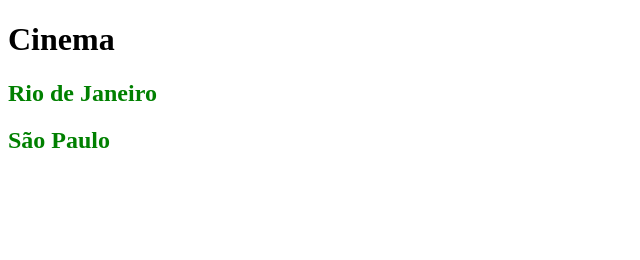
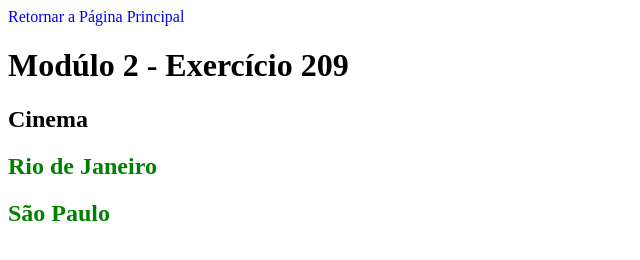
Before and after one commit to kaueleao/Exercicios_Origamid, a plain HTML site: page Módulo 2/Aula 209/index.html in a window 1280 px wide. Shown: the whole page, without its empty margins (0-640 px from the left). Drawn offline with Linux system fonts and the light colour scheme.

Commit message:
Apenas a criação dos links entre as páginas já criadas

```diff
--- a/Módulo 2/Aula 209/index.html
+++ b/Módulo 2/Aula 209/index.html
@@ -2,14 +2,16 @@
 <html>
     <head>
         <meta charset="utf-8">
-        <title>Cinema</title>
-        <link rel="stylesheet" href="/styles.css" />
+        <title>Módulo 2 - Exercício 209</title>
+        <link rel="stylesheet" href="/Módulo 2/Aula 209/styles.css" />
     </head>
 
     <body>
-        <h1>Cinema</h1>
-       <a href="/rj.html" style="text-decoration: none;"> <h2 class="cidades">Rio de Janeiro</h2> </a>
-       <a href="/sp.html" style="text-decoration: none;"> <h2 class="cidades">São Paulo</h2> </a>
+        <a href="/index.html" style="text-decoration: none;">Retornar a Página Principal</a>
+        <h1>Modúlo 2 - Exercício 209</h1>
+        <h2>Cinema</h2>
+       <a href="/Módulo 2/Aula 209/rj.html" style="text-decoration: none;"> <h2 class="cidades">Rio de Janeiro</h2> </a>
+       <a href="/Módulo 2/Aula 209/sp.html" style="text-decoration: none;"> <h2 class="cidades">São Paulo</h2> </a>
     </body>
 
 </html>
```
Also changed, not shown: Módulo 2/Aula 209/rj.html (+3 -3 lines), Módulo 2/Aula 209/sp.html (+3 -3 lines), index.html (+2 -1 lines).
